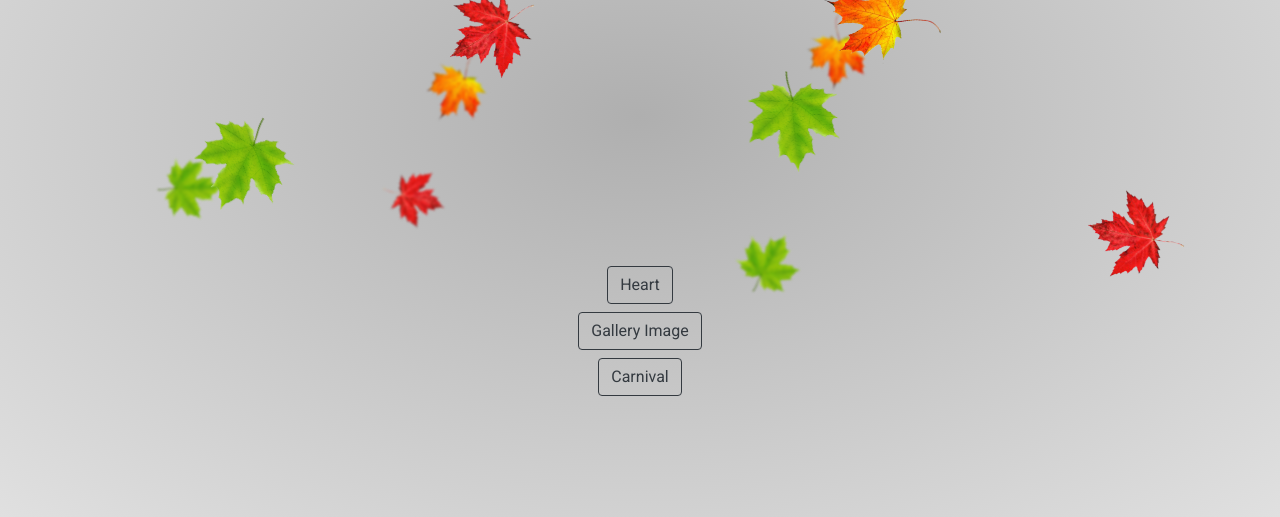
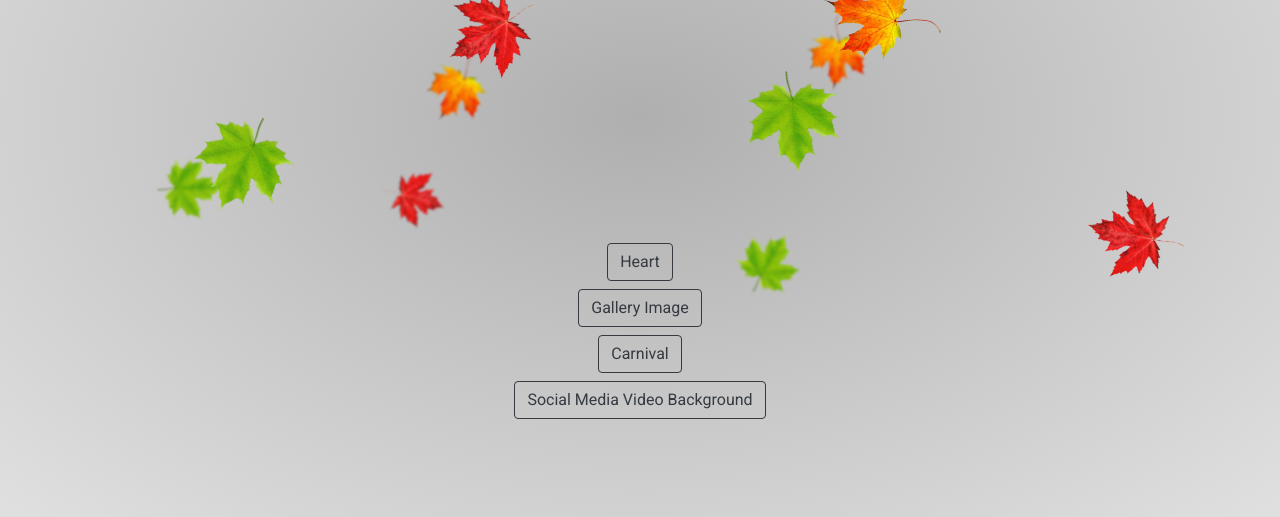
Before and after one commit to muanlartins/muanlartins.github.io, a plain HTML site: page projetos/index.html in a window 1280 px wide. Shown: the part 283-800 px from the top of the page. Drawn offline with nearby package versions, Linux system fonts and the light colour scheme.

Commit message:
added 4th animations

```diff
--- a/projetos/index.html
+++ b/projetos/index.html
@@ -58,6 +58,7 @@
             <a href="https://muanlartins.github.io/animations/heart" class="header-button"><h6 class="btn btn-outline-dark">Heart</h6></a>
             <a href="https://muanlartins.github.io/animations/gallery-image" class="header-button"><h6 class="btn btn-outline-dark">Gallery Image</h6></a>
             <a href="https://muanlartins.github.io/animations/carnival" class="header-button"><h6 class="btn btn-outline-dark">Carnival</h6></a>
+            <a href="https://muanlartins.github.io/animations/social-media-video-background" class="header-button"><h6 class="btn btn-outline-dark">Social Media Video Background</h6></a>
         </div>
     </div>
     <div data-spy="scroll" data-target="#navbar-main"></div>
```
